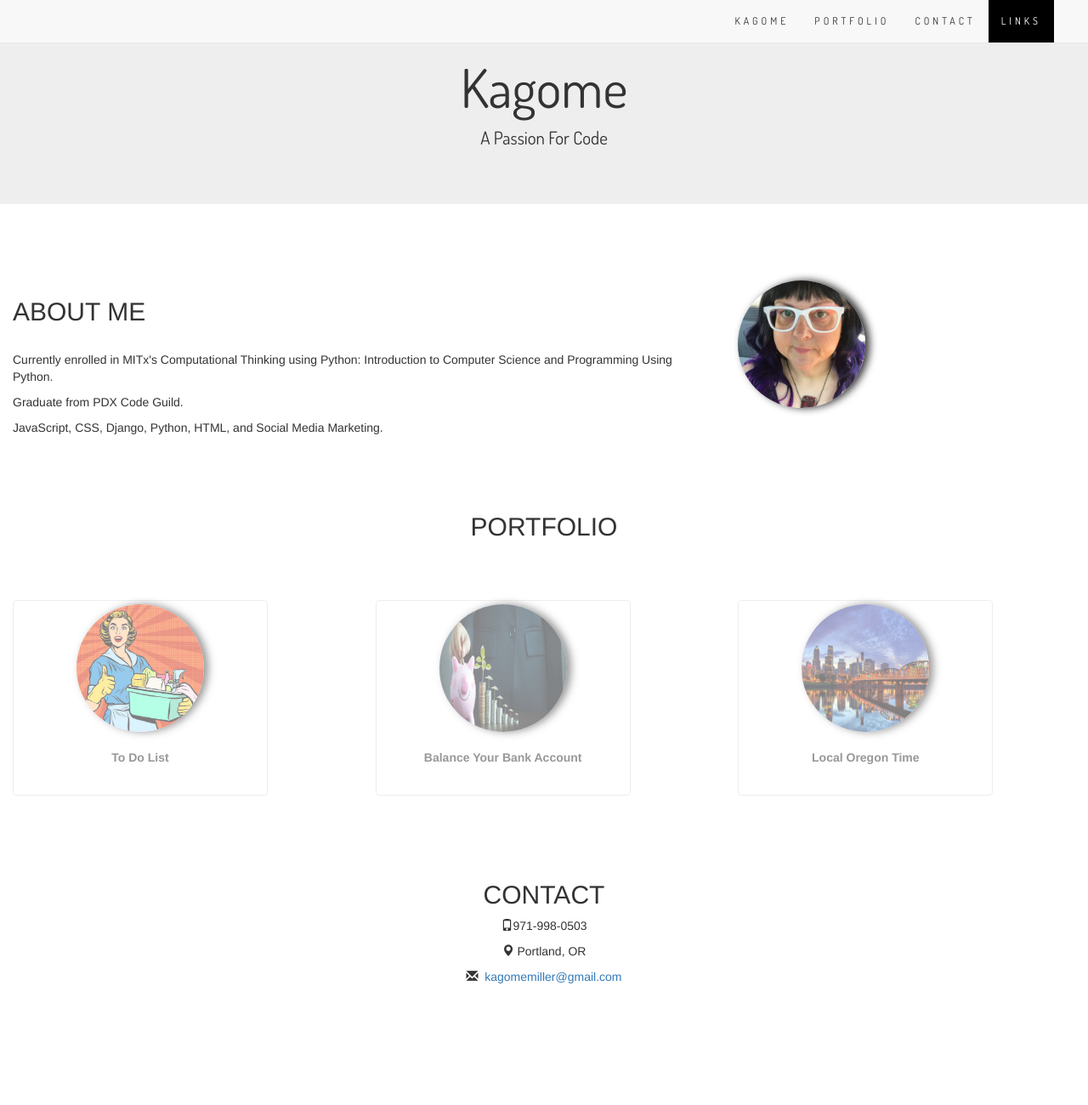
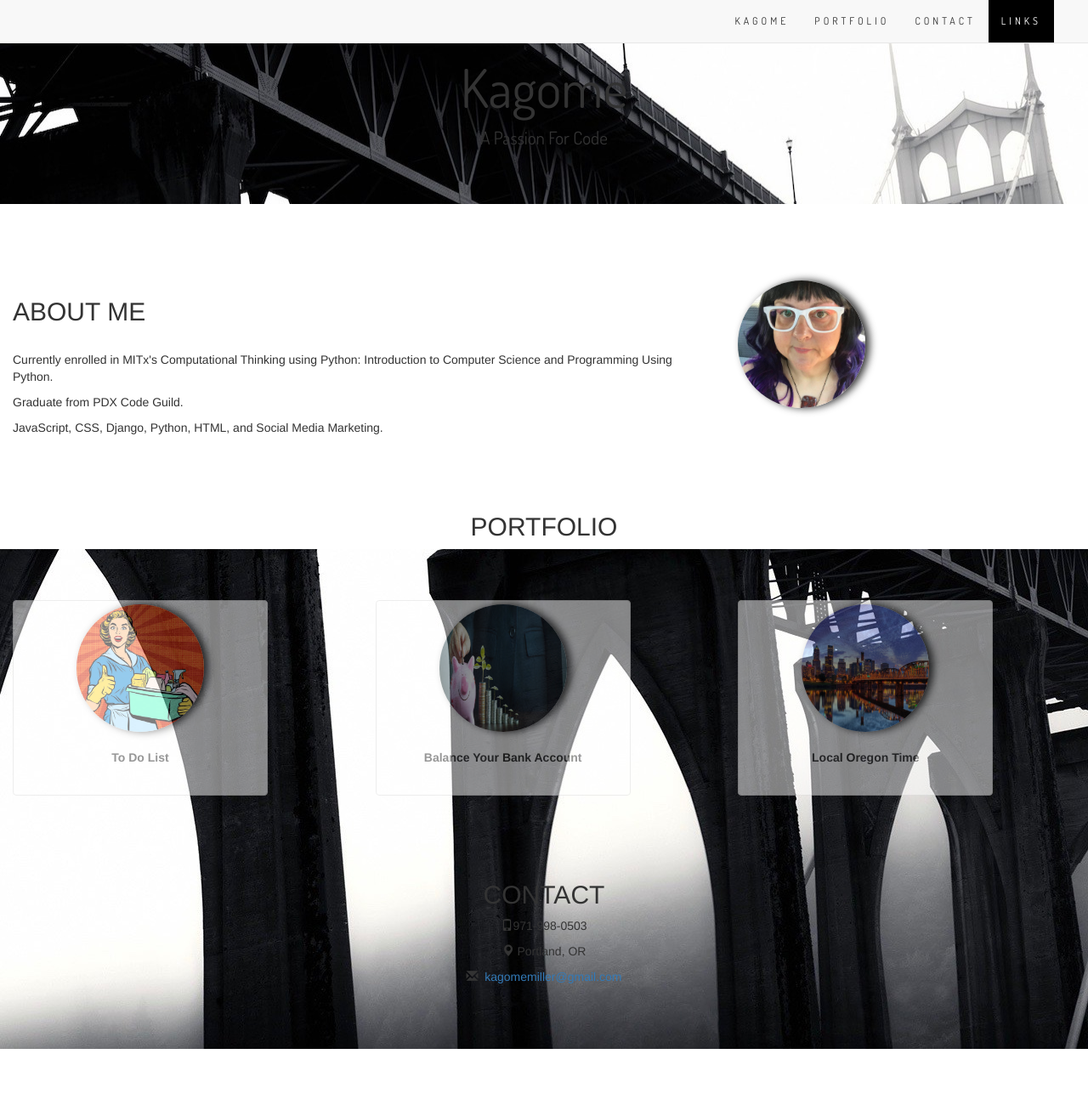
Before and after one commit to kagomesakura/resume, a plain HTML site: page index.html in a window 1280 px wide. Shown: the top 1300 px of the page at 85% size. Drawn offline with nearby package versions, Linux system fonts and the light colour scheme.

Commit message:
Update theme.css

```diff
--- a/theme.css
+++ b/theme.css
@@ -22,13 +22,13 @@ h4 {
     color: #fff;
     padding: 100px 25px;
     font-family: Dosis, sans-serif;
-    background-image: url("../images/bnw3.jpg");
+    background-image: url("bnw3.jpg");
 }
 .container-fluid {
     padding: 60px 50px;
 }
 .portfolioimg {
-    background-image: url("../images/bnw.jpeg");
+    background-image: url("bnw.jpeg");
     background-repeat: no-repeat;
 }
 img.rounded-corners {
```
